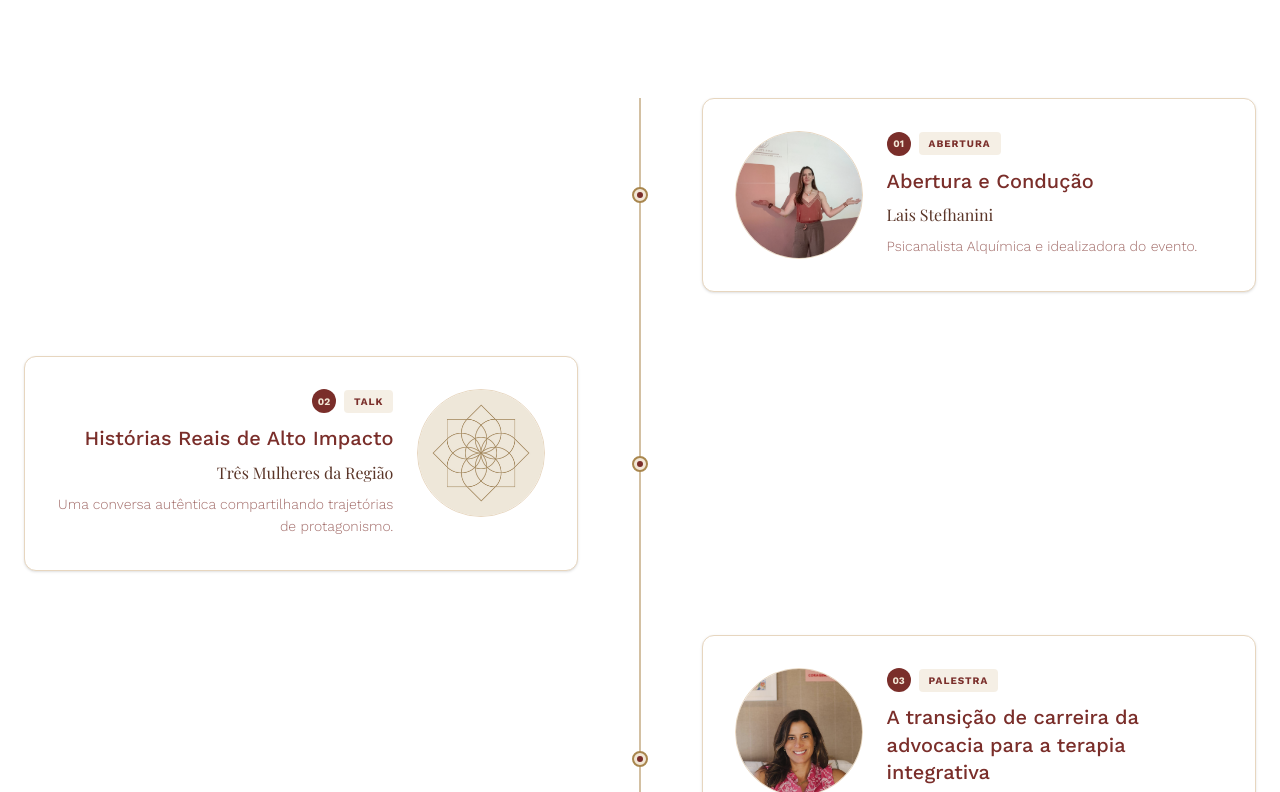
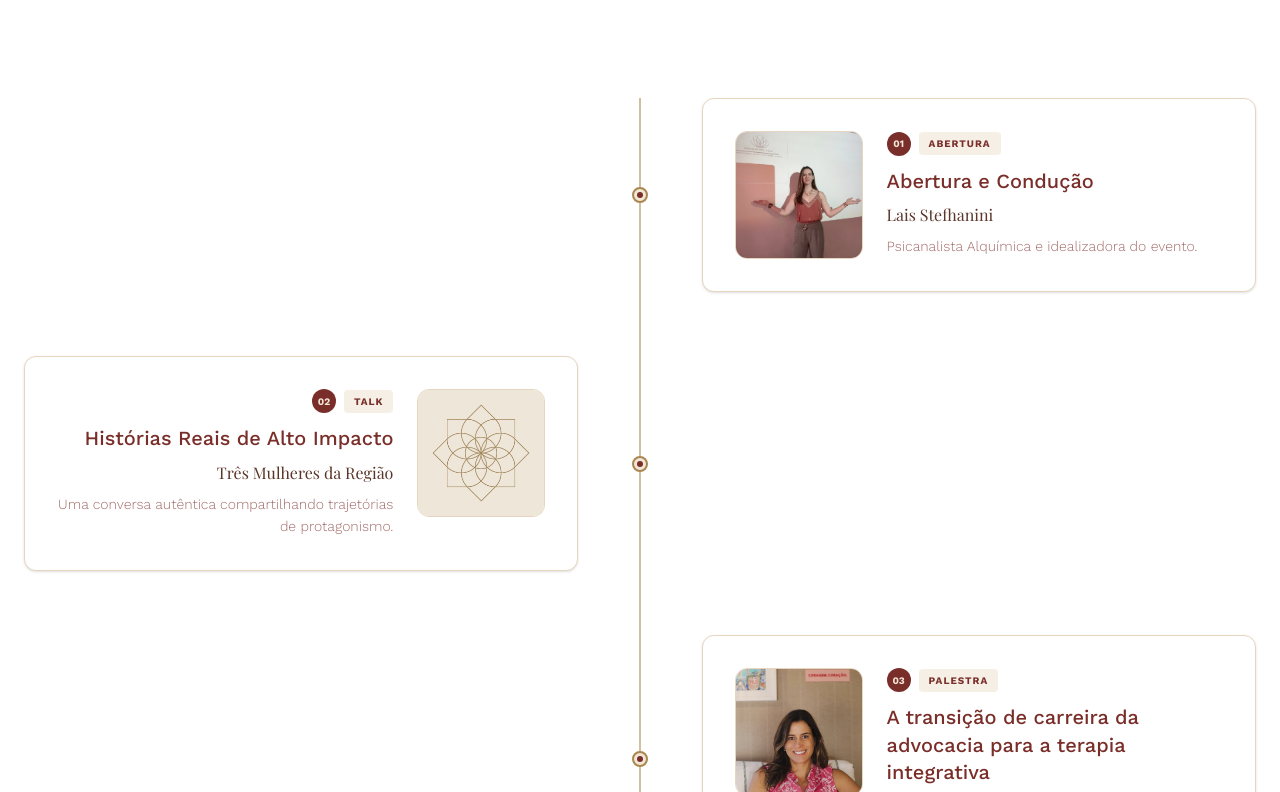
Before and after one commit to guigomes1988/alquimiafeminina, a React (Vite) app: page / in a window 1280 px wide. Shown: the part 3468-4260 px from the top of the page. Built offline with nearby package versions, Linux system fonts and the light colour scheme; a web font is replaced by a local one.

Commit message:
style: altera imagens da jornada de redondo para quadrado com cantos arredondados

```diff
--- a/src/components/Lineup.tsx
+++ b/src/components/Lineup.tsx
@@ -141,7 +141,7 @@ export default function Lineup() {
                     transition={{ duration: 0.6, ease: "easeOut" }}
                   >
                     <div className={`flex flex-col sm:flex-row gap-6 p-6 md:p-8 bg-white border border-alquimia-sand rounded-xl shadow-sm hover:shadow-md transition-shadow hover:border-alquimia-gold/40 ${item.highlight ? 'ring-1 ring-alquimia-gold/50 shadow-md bg-alquimia-light/30' : ''} ${!isEven ? 'sm:flex-row-reverse' : ''}`}>
-                      <div className="w-24 h-24 sm:w-32 sm:h-32 shrink-0 rounded-full overflow-hidden border border-alquimia-sand">
+                      <div className="w-24 h-24 sm:w-32 sm:h-32 shrink-0 rounded-xl overflow-hidden border border-alquimia-sand">
                         <img
                           src={item.image}
                           alt={item.speaker}
```
